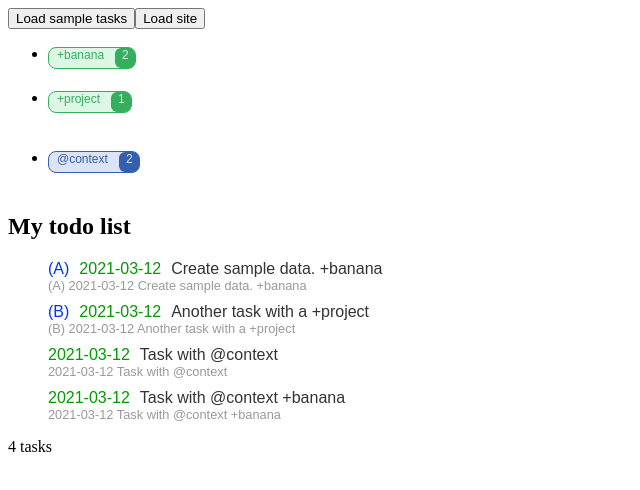
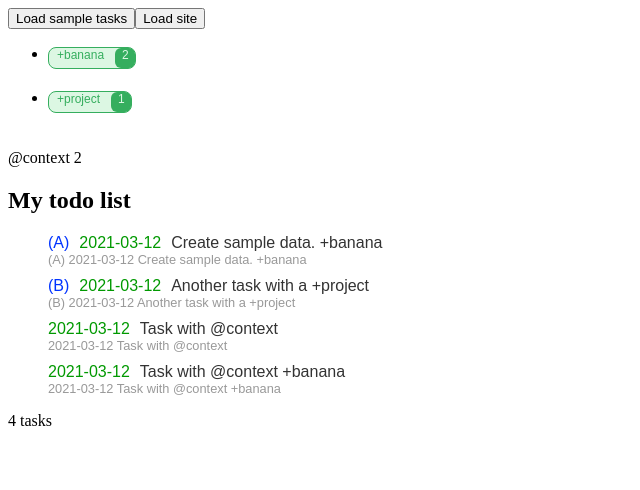
Before and after one commit to y0mbo/todo.txt, a React (Create React App) app: page / in a window 1280 px wide. Both pictures are taken after a click on the button "Load site". Shown: the top 490 px of the page, without its empty margins (0-640 px from the left). Built offline with nearby package versions, Linux system fonts and the light colour scheme.

Commit message:
Cleared out some css.

```diff
--- a/src/components/Contexts.js
+++ b/src/components/Contexts.js
@@ -1,45 +1,23 @@
 import React from "react";
 import css from "styled-components";
 
-const TagStyle = css.div`
-
- background-color: #DCE3F7;
- border: 1px solid #355EAE;
- color: #355EAE;
- display: inline-block;
- font-family: arial;
- font-size: 12px;
- height: 20px;
- border-radius: 8px;
- margin-bottom: 20px;
- padding-left: 8px;
-
-`;
-
-const TagCount = css.span`
-color: #DCE3F7;
-background-color: #355EAE;
-height: 100%;
-border-radius: 6px;
-margin-left: 8px;
-width: 20px;
-display: inline-block;
-text-align: center;
+const Tags = css.ul`
+  margin: 1em 0 0;
+	padding: 0;
+	list-style: none;
 `;
 
 class Contexts extends React.Component {
   render() {
     return (
       <div>
-        <ul>
+        <Tags>
           {Object.keys(this.props.contexts).map((key) => (
             <li key={key}>
-              <TagStyle>
-                {key} <TagCount>{this.props.contexts[key]}</TagCount>
-              </TagStyle>
+              {key} <span>{this.props.contexts[key]}</span>
             </li>
           ))}
-        </ul>
+        </Tags>
       </div>
     );
   }
```
